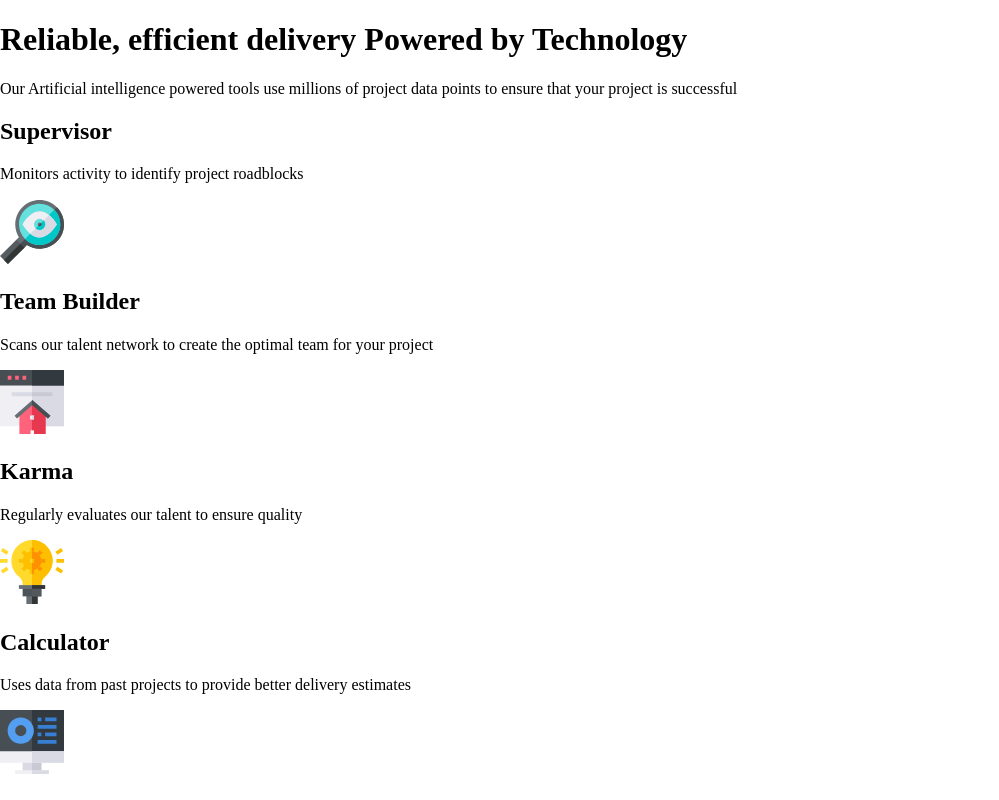
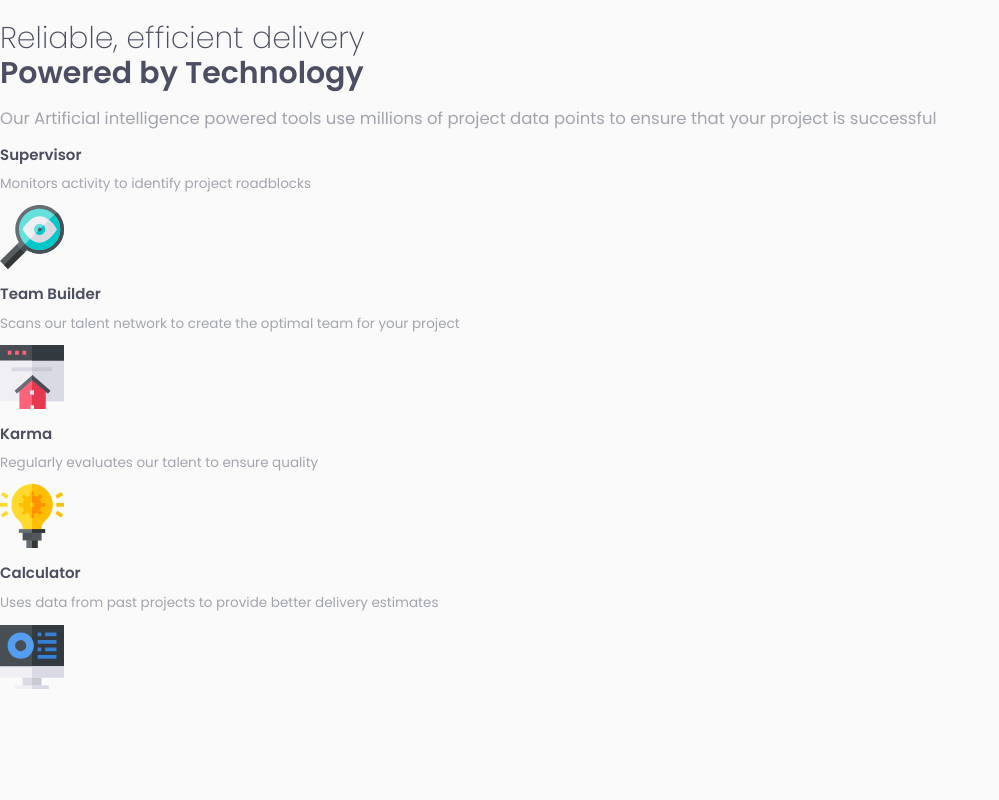
Before and after one commit to CarlosDRA/FrontendMentor-Four-card-feature-section, a plain HTML site: page index.html in a window 1280 px wide. Shown: the whole page, without its empty margins (0-999 px from the left). Drawn offline with Linux system fonts and the light colour scheme.

Commit message:
Adjusted typography

```diff
--- a/assets/styles/sass/base/_normalize.scss
+++ b/assets/styles/sass/base/_normalize.scss
@@ -0,0 +1,10 @@
+@use "../abstracts/colors" as *;
+
+body,
+html{
+    min-height: 99.9vh;
+}
+body{
+    padding-top: 1px;
+    background-color: $very-light-gray;
+}
--- a/assets/styles/sass/base/_typography.scss
+++ b/assets/styles/sass/base/_typography.scss
@@ -0,0 +1,31 @@
+@use "../abstracts/colors" as c;
+
+*{
+    font-family: "Poppins", sans-serif;
+    font-size: 15px;
+}
+
+.title{
+    font-weight: 200;
+    color: c.$very-dark-blue;
+
+    span{font-size: 2rem;}
+}
+
+.title-bold{
+    font-weight: 600;
+    color: c.$very-dark-blue;
+}
+
+.text{
+    font-weight: 400;
+    color: c.$grayish-blue;
+}
+
+.main__text{
+    font-size: 1.1rem;
+}
+
+.card__text{
+    font-size: .9rem;
+}
--- a/index.html
+++ b/index.html
@@ -18,7 +18,7 @@
     <title>Features</title>
 </head>
 <body>
-    <h1 class="title">Reliable, efficient delivery <span class="title-bold">Powered by Technology</span></h1>
+    <h1 class="title">Reliable, efficient delivery <span class="title title-bold"><br>Powered by Technology</span></h1>
     <p class="text main__text">Our Artificial intelligence powered tools use millions of project data points to ensure that your project is successful</p>
     <section class="card__container">
         <h2 style="display: none;">Just adding this for the report</h2>
```
Also changed, not shown: assets/styles/css/main.css, 1 other file.
